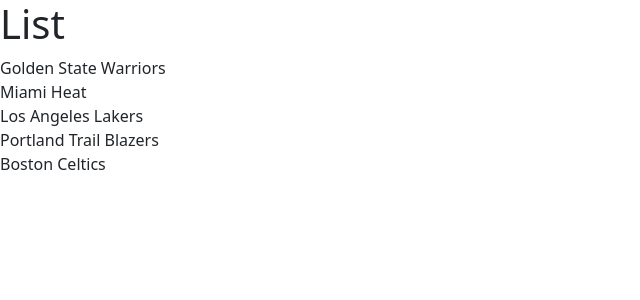
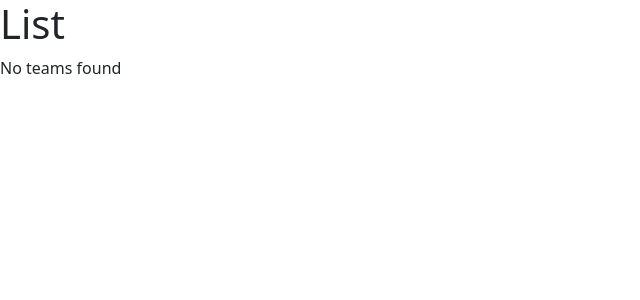
Before and after one commit to nealwaga/Learning-React, a React (Vite) app in the folder My-First-React-App/: page / in a window 1280 px wide. Shown: the top 300 px of the page, without its empty margins (0-640 px from the left). Built offline with nearby package versions, Linux system fonts and the light colour scheme.

Commit message:
conditional rendering

```diff
--- a/My-First-React-App/src/components/ListGroup.tsx
+++ b/My-First-React-App/src/components/ListGroup.tsx
@@ -1,15 +1,20 @@
 function ListGroup() {
-  const teams = [
+  let teams = [
     "Golden State Warriors",
     "Miami Heat",
     "Los Angeles Lakers",
     "Portland Trail Blazers",
     "Boston Celtics",
   ];
+  teams = [];
 
   return (
     <>
       <h1>List</h1>
+
+      {/* {teams.length == 0 ? <p>No teams found</p> : null} */}
+      {teams.length == 0 && <p>No teams found</p>}
+
       <ul className="list-group">
         {teams.map((team) => (
           <li key={team}>{team}</li>
```
